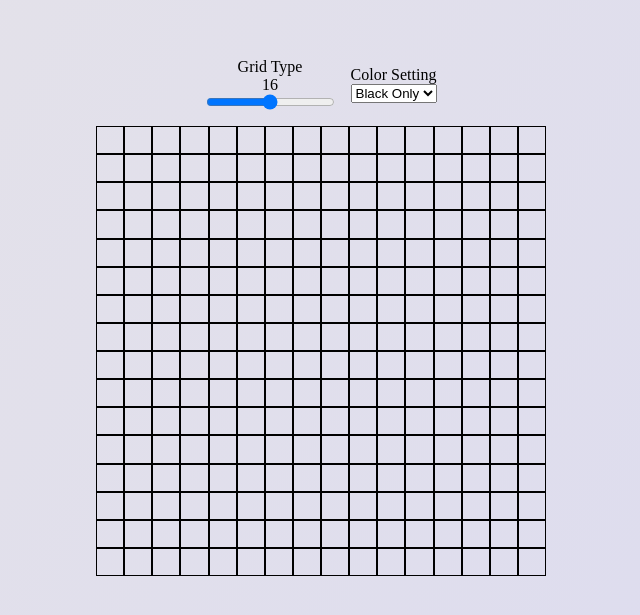
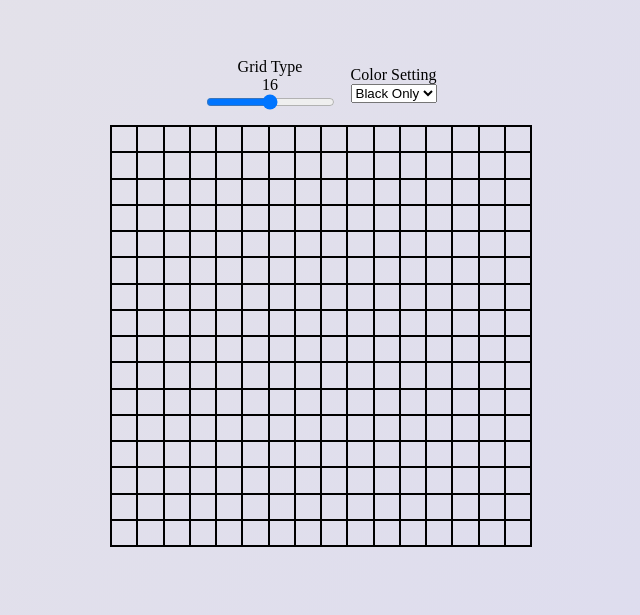
Before and after one commit to Aicyraa/Etch-a-Sketch, a plain HTML site: page index.html in a window 1280 px wide. Shown: the part 125-740 px from the top of the page, without its empty margins (319-959 px from the left). Drawn offline with Linux system fonts and the light colour scheme.

Commit message:
fixed grid issue

```diff
--- a/main.js
+++ b/main.js
@@ -8,7 +8,7 @@
    3. Mousehold or click to change bg color of each square
 
    ISSUE
-   1. How to change the number of grids but with the container size still the same
+   1. How to change the number of grids but with the container size still the same /
    2. How to make the color more darker when the mouse clicked on a square that already has a background color
    3. Paano mag papalit ng bg color
    4. paano mag ttrigger ung event listener habang naka click
@@ -17,16 +17,22 @@
 const gridContainer = document.querySelector(".container-grids");
 
 function setGrid(event) {
-   let squareGrid = event ? event.target.value : 16;
-   let containerWidth = gridContainer.clientWidth;
+   let squareGrid, containerWidth, squareSize
+   squareGrid = event ? event.target.value : 16;
+   containerWidth = gridContainer.clientWidth;
+
    removeGrid();
    for (let squares = 0; squares < squareGrid * squareGrid; squares++) {
-      let squareSize = containerWidth / squareGrid;
       let square = document.createElement("div");
+      squareSize = containerWidth / squareGrid;
       square.setAttribute("class", "grid-item");
       square.style.width = `${squareSize}px`;
       square.style.height = `${squareSize}px`;
       gridContainer.appendChild(square)
+   }
+
+   if (gridContainer.lastElementChild.clientWidth > squareSize) {
+      gridContainer.lastElementChild.remove() // removes the extra square
    }
 }
 
--- a/style.css
+++ b/style.css
@@ -61,9 +61,10 @@ body {
 .container-grids {
    display: flex;
    flex-wrap: wrap;
-   flex-grow: 1;
-   width: 450px;
-   height: auto;
+   /* flex-grow: 1; */
+   width: 420px;
+   height: 500px;
+   outline: 1px solid black;
 }
 
 /* SQUARES */
```
